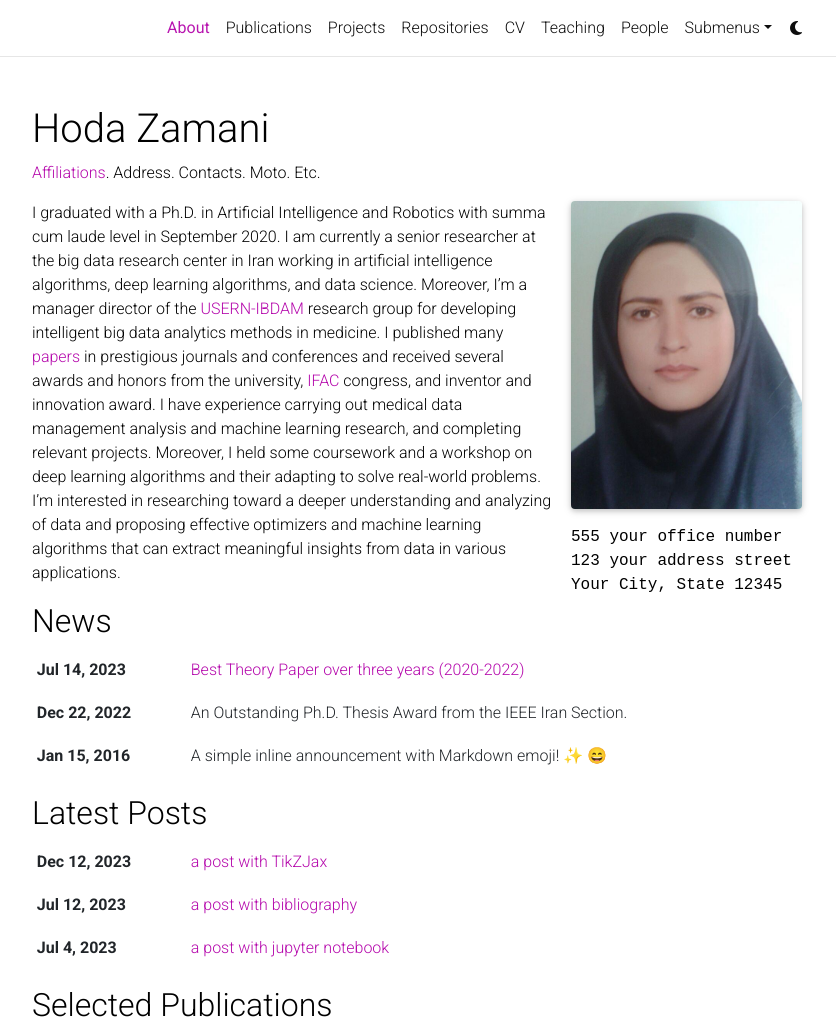
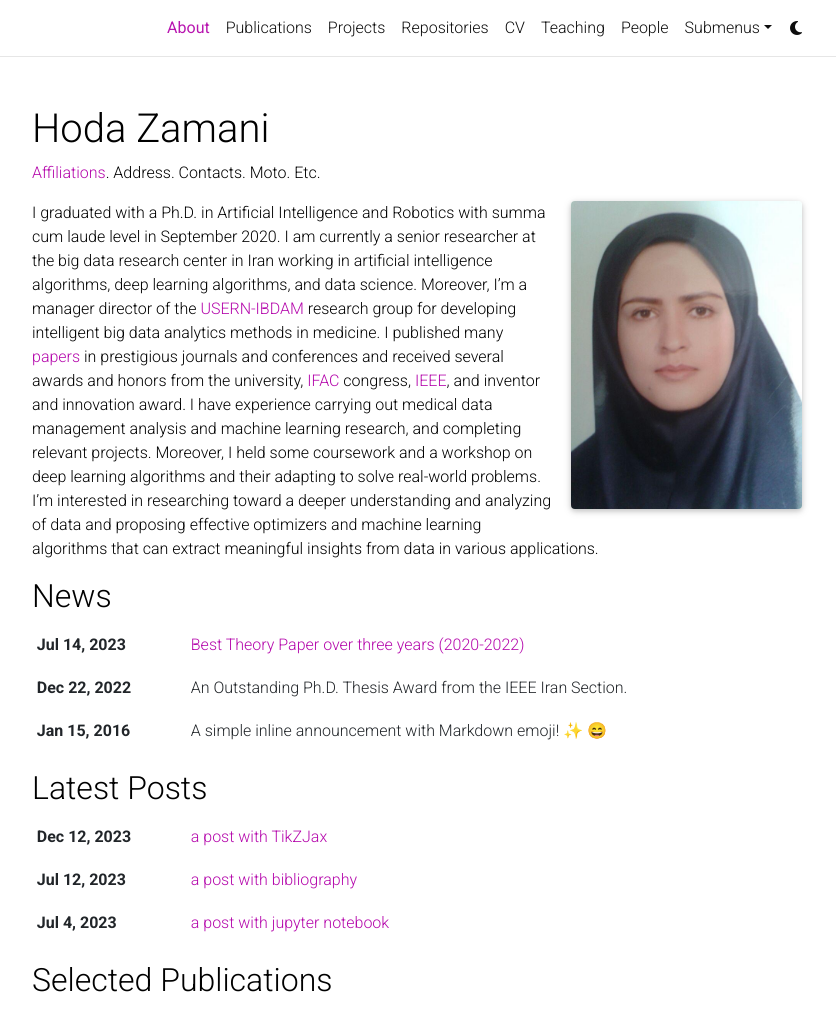
Before and after one commit to HodaZamani/HodaZamani.github.io, a Jekyll site: the page built from _pages/about.md, in a window 1280 px wide and 1341 px high, cut to the strip 0-1027 px from the top of the window. Shown: the whole strip, without its empty margins (223-1059 px from the left). Built offline with Jekyll 4.4.1, drawn with Linux system fonts in a browser that asks for light colours; full-size pictures stand in for the smaller copies a plugin makes; emoji names are drawn with the system emoji font; comment, search, counter and statistics services are not loaded; a style sheet for code colours, icons or effects is not loaded.

Commit message:
Update about.md

```diff
--- a/_pages/about.md
+++ b/_pages/about.md
@@ -9,9 +9,7 @@
   image: prof_pic.jpg
   image_circular: false # crops the image to make it circular
   more_info: >
-    <p>555 your office number</p>
-    <p>123 your address street</p>
-    <p>Your City, State 12345</p>
+
 
 news: true  # includes a list of news items
 latest_posts: true  # includes a list of the newest posts
@@ -19,4 +17,4 @@
 social: true  # includes social icons at the bottom of the page
 ---
 
-I graduated with a Ph.D. in Artificial Intelligence and Robotics with summa cum laude level in September 2020. I am currently a senior researcher at the big data research center in Iran working in artificial intelligence algorithms, deep learning algorithms, and data science. Moreover, I’m a manager director of the [USERN-IBDAM](https://usern.tums.ac.ir/Group/Info/IBDAM) research group for developing intelligent big data analytics methods in medicine. I published many [papers](https://scholar.google.com/citations?user=bpZOZWsAAAAJ&hl=en) in prestigious journals and conferences and received several awards and honors from the university, [IFAC](https://www.linkedin.com/feed/update/urn:li:activity:7127866223802929153/) congress, and inventor and innovation award. I have experience carrying out medical data management analysis and machine learning research, and completing relevant projects. Moreover, I held some coursework and a workshop on deep learning algorithms and their adapting to solve real-world problems. I'm interested in researching toward a deeper understanding and analyzing of data and proposing effective optimizers and machine learning algorithms that can extract meaningful insights from data in various applications.
+I graduated with a Ph.D. in Artificial Intelligence and Robotics with summa cum laude level in September 2020. I am currently a senior researcher at the big data research center in Iran working in artificial intelligence algorithms, deep learning algorithms, and data science. Moreover, I’m a manager director of the [USERN-IBDAM](https://usern.tums.ac.ir/Group/Info/IBDAM) research group for developing intelligent big data analytics methods in medicine. I published many [papers](https://scholar.google.com/citations?user=bpZOZWsAAAAJ&hl=en) in prestigious journals and conferences and received several awards and honors from the university, [IFAC](https://www.linkedin.com/feed/update/urn:li:activity:7127866223802929153/) congress, [IEEE](https://www.linkedin.com/feed/update/urn:li:activity:7019722659584163840/), and inventor and innovation award. I have experience carrying out medical data management analysis and machine learning research, and completing relevant projects. Moreover, I held some coursework and a workshop on deep learning algorithms and their adapting to solve real-world problems. I'm interested in researching toward a deeper understanding and analyzing of data and proposing effective optimizers and machine learning algorithms that can extract meaningful insights from data in various applications.
```
